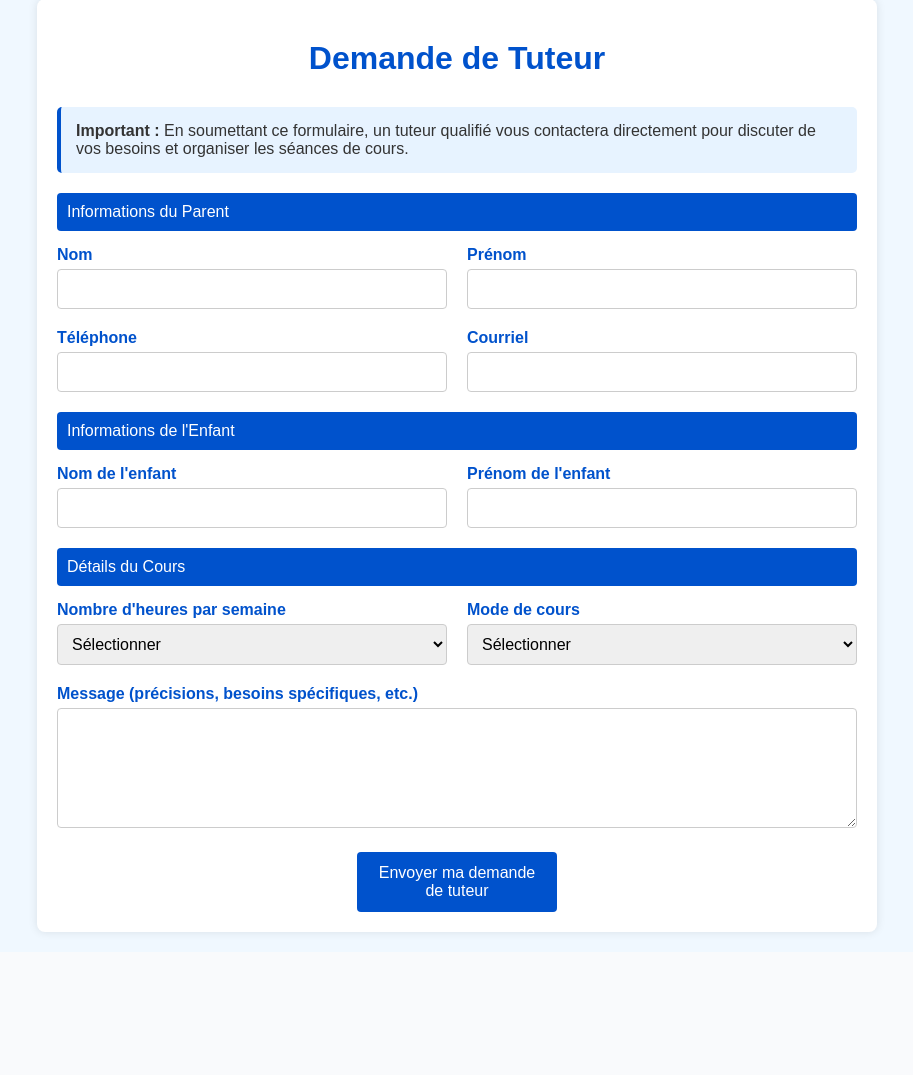
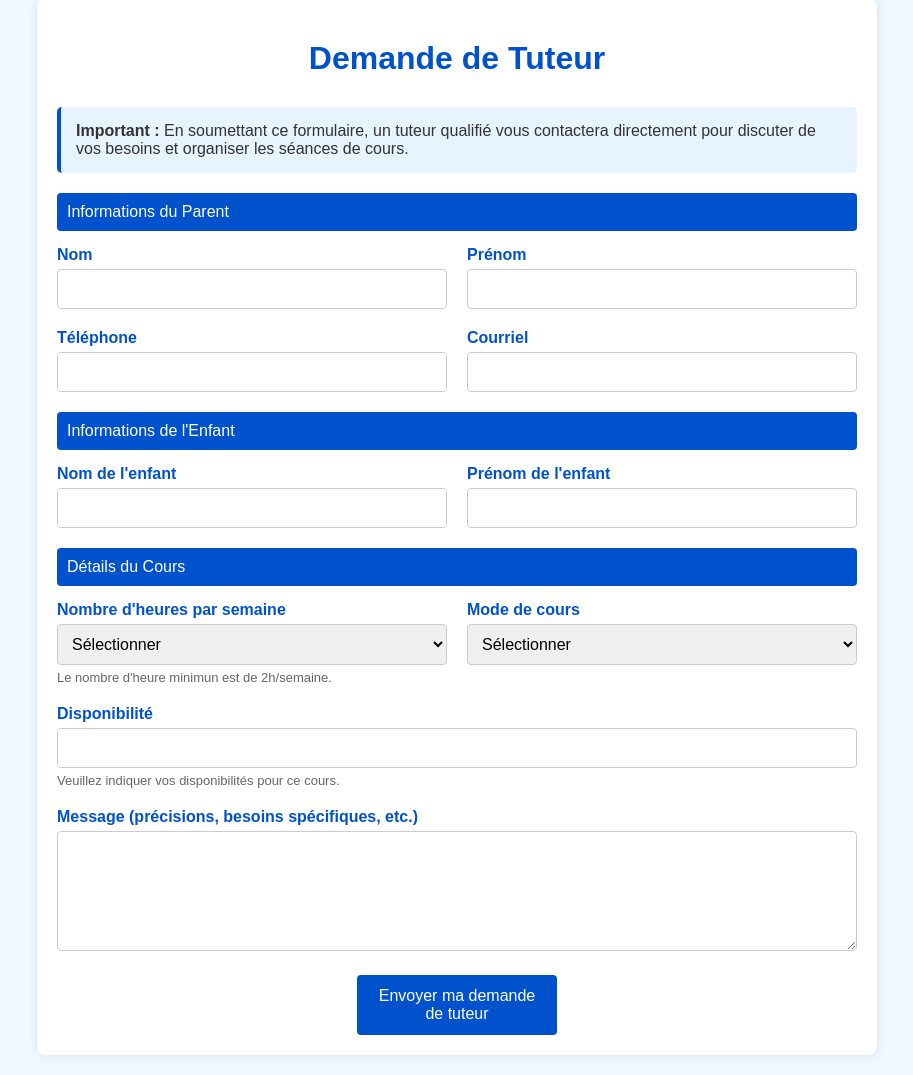
Before and after one commit to HAC216/MathTutorat, a Django app: page /demande-tuteur/ in a window 1280 px wide. Shown: the part 21-1096 px from the top of the page, without its empty margins (183-1096 px from the left). Before the commit the page ends 958 px from the top, so only its background shows below. Run offline with Django 5.2, Linux system fonts and the light colour scheme.

Commit message:
Demande Tuteur From Mod1

```diff
--- a/MathTutorat/views.py
+++ b/MathTutorat/views.py
@@ -149,6 +149,7 @@ def envoyer_demande(request):
         mode_cours = request.POST.get('mode_cours', '')
         adresse_cours = request.POST.get('adresse_cours', '')
         message_client = request.POST.get('message', '')
+        disponibilite = request.POST.get('disponibilite', '')
 
         # Déterminer le mode de cours en texte
         mode_cours_texte = "En ligne" if mode_cours == "en_ligne" else "En présentiel"
@@ -166,6 +167,7 @@ def envoyer_demande(request):
             'mode_cours': mode_cours_texte,
             'adresse_cours': adresse_cours,
             'message': message_client,
+            'disponibilite': disponibilite,
         }
 
         try:
--- a/templates/demande_tuteur.html
+++ b/templates/demande_tuteur.html
@@ -216,7 +216,6 @@
                         <label for="heures_semaine">Nombre d'heures par semaine</label>
                         <select id="heures_semaine" name="heures_semaine" required>
                             <option value="">Sélectionner</option>
-                            <option value="1">1 heure</option>
                             <option value="2">2 heures</option>
                             <option value="3">3 heures</option>
                             <option value="4">4 heures</option>
@@ -224,6 +223,7 @@
                             <option value="6">6 heures</option>
                             <option value="autre">Plus de 6 heures</option>
                         </select>
+                        <div style="font-size: 13px; color: #666; margin-top: 5px;">Le nombre d'heure minimun est de 2h/semaine.</div>
                     </div>
                 </div>
                 <div class="form-column">
@@ -242,6 +242,12 @@
                 <label for="adresse_cours">Adresse du cours (si en présentiel)</label>
                 <input type="text" id="adresse_cours" name="adresse_cours">
                 <div style="font-size: 13px; color: #666; margin-top: 5px;">Si l'adresse du cours est la même que votre adresse personnelle ou si elle est déjà définie, vous pouvez laisser ce champ vide.</div>
+            </div>
+
+            <div class="form-group" id="disponibilite_container">
+                <label for="disponibilite">Disponibilité</label>
+                <input type="text" id="disponibilite" name="disponibilite">
+                <div style="font-size: 13px; color: #666; margin-top: 5px;">Veuillez indiquer vos disponibilités pour ce cours.</div>
             </div>
 
             <div class="form-group">
--- a/templates/email_demande_tuteur.html
+++ b/templates/email_demande_tuteur.html
@@ -63,9 +63,6 @@
             <div class="field">
                 <span class="label">Courriel:</span> {{ courriel }}
             </div>
-            <div class="field">
-                <span class="label">Adresse:</span> {{ adresse }}
-            </div>
         </div>
 
         <div class="section">
@@ -88,6 +85,9 @@
                 <span class="label">Adresse du cours:</span> {{ adresse_cours }}
             </div>
             {% endif %}
+            <div class="field">
+                <span class="label">Disponibilite:</span> {{ disponibilite}}
+            </div>
         </div>
 
         {% if message %}
```
